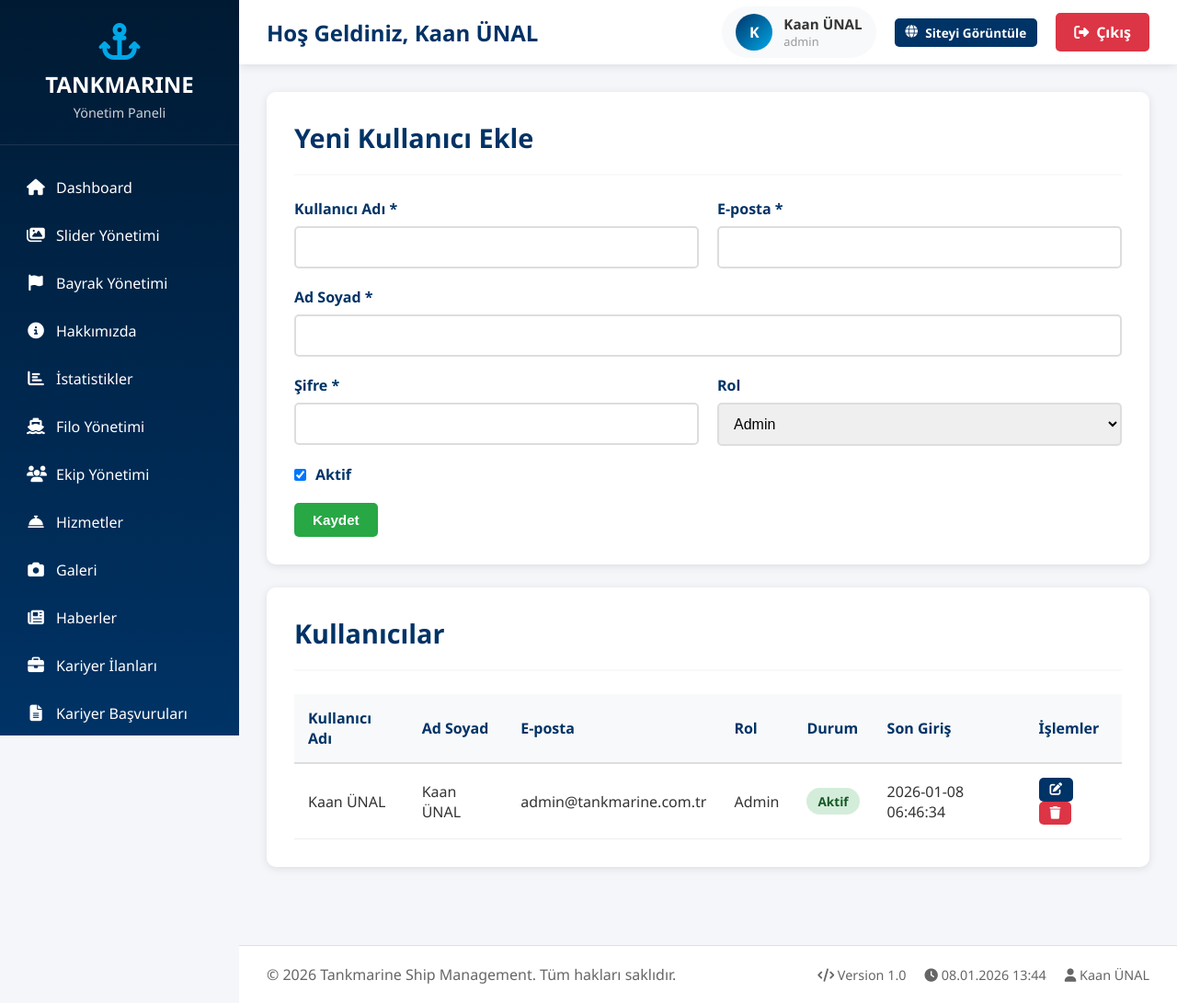
After one commit to KaannUNAL/tankmarine, a PHP site: page /admin/users.php in a window 1280 px wide. The commit adds this page. Shown: the whole page at 92% size. Run offline with PHP 8.4, Linux system fonts and the light colour scheme; a user stored in the database is signed in; data comes from the database, SQL or seed files in the repository; both versions use the stored data as it was after the commit.

Commit message:
Add files via upload

```diff
--- a/admin/header.php
+++ b/admin/header.php
@@ -555,6 +555,10 @@ $current_page = basename($_SERVER['PHP_SELF'], '.php');
             <a href="contact-fields.php" class="menu-item <?php echo $current_page == 'contact-fields' ? 'active' : ''; ?>">
                 <i class="fas fa-wpforms"></i>
                 <span>İletişim Formu</span>
+                            <a href="users.php" class="menu-item <?php echo $current_page == 'admin_users   ' ? 'active' : ''; ?>">
+                <i class="fas fa-users"></i>
+                <span>Kullanıcı Yönetimi</span>
+            </a>
             </a>
         </nav>
     </div>
--- a/admin/team.php
+++ b/admin/team.php
@@ -1,3 +1,5 @@
+
+
 <?php
 require_once 'header.php';
 
--- /dev/null
+++ b/admin/users.php
@@ -0,0 +1,208 @@
+<?php
+require_once 'header.php';
+
+/* ======================
+   KULLANICI SİL
+====================== */
+if (isset($_GET['delete'])) {
+    $id = (int)$_GET['delete'];
+
+    // Kendi hesabını silmeyi engelle (opsiyonel ama önerilir)
+    if ($id == $_SESSION['user_id']) {
+        flash('error', 'Kendi hesabınızı silemezsiniz!');
+        redirect('/admin/users.php');
+    }
+
+    $pdo->prepare("DELETE FROM admin_users WHERE id = ?")->execute([$id]);
+    flash('success', 'Kullanıcı başarıyla silindi!');
+    redirect('/admin/users.php');
+}
+
+/* ======================
+   EKLE / GÜNCELLE
+====================== */
+if ($_SERVER['REQUEST_METHOD'] === 'POST') {
+    $id        = $_POST['id'] ?? null;
+    $username  = trim($_POST['username']);
+    $email     = trim($_POST['email']);
+    $full_name = trim($_POST['full_name']);
+    $role      = $_POST['role'];
+    $active    = isset($_POST['active']) ? 1 : 0;
+    $password  = $_POST['password'] ?? null;
+
+    if ($id) {
+        // GÜNCELLE
+        if (!empty($password)) {
+            $hash = password_hash($password, PASSWORD_BCRYPT);
+            $stmt = $pdo->prepare("
+                UPDATE admin_users
+                SET username=?, email=?, full_name=?, role=?, active=?, password=?, updated_at=NOW()
+                WHERE id=?
+            ");
+            $stmt->execute([$username, $email, $full_name, $role, $active, $hash, $id]);
+        } else {
+            $stmt = $pdo->prepare("
+                UPDATE admin_users
+                SET username=?, email=?, full_name=?, role=?, active=?, updated_at=NOW()
+                WHERE id=?
+            ");
+            $stmt->execute([$username, $email, $full_name, $role, $active, $id]);
+        }
+        flash('success', 'Kullanıcı başarıyla güncellendi!');
+    } else {
+        // EKLE
+        $hash = password_hash($password, PASSWORD_BCRYPT);
+        $stmt = $pdo->prepare("
+            INSERT INTO admin_users
+            (username, password, email, full_name, role, active, created_at)
+            VALUES (?, ?, ?, ?, ?, ?, NOW())
+        ");
+        $stmt->execute([$username, $hash, $email, $full_name, $role, $active]);
+        flash('success', 'Kullanıcı başarıyla eklendi!');
+    }
+
+    redirect('/admin/users.php');
+}
+
+/* ======================
+   DÜZENLE
+====================== */
+$edit_user = null;
+if (isset($_GET['edit'])) {
+    $stmt = $pdo->prepare("SELECT * FROM admin_users WHERE id = ?");
+    $stmt->execute([$_GET['edit']]);
+    $edit_user = $stmt->fetch();
+}
+
+/* ======================
+   LİSTE
+====================== */
+$stmt = $pdo->query("SELECT * FROM admin_users ORDER BY id DESC");
+$users = $stmt->fetchAll();
+?>
+
+<?php if (flash('success')): ?>
+<div class="alert alert-success"><?php echo flash('success'); ?></div>
+<?php endif; ?>
+
+<?php if (flash('error')): ?>
+<div class="alert alert-danger"><?php echo flash('error'); ?></div>
+<?php endif; ?>
+
+<!-- ======================
+     FORM
+====================== -->
+<div class="content-card">
+    <div class="content-header">
+        <h2><?php echo $edit_user ? 'Kullanıcı Düzenle' : 'Yeni Kullanıcı Ekle'; ?></h2>
+    </div>
+
+    <form method="POST">
+        <?php if ($edit_user): ?>
+        <input type="hidden" name="id" value="<?php echo $edit_user['id']; ?>">
+        <?php endif; ?>
+
+        <div class="form-row">
+            <div class="form-group">
+                <label>Kullanıcı Adı *</label>
+                <input type="text" name="username" class="form-control"
+                       value="<?php echo $edit_user['username'] ?? ''; ?>" required>
+            </div>
+
+            <div class="form-group">
+                <label>E-posta *</label>
+                <input type="email" name="email" class="form-control"
+                       value="<?php echo $edit_user['email'] ?? ''; ?>" required>
+            </div>
+        </div>
+
+        <div class="form-group">
+            <label>Ad Soyad *</label>
+            <input type="text" name="full_name" class="form-control"
+                   value="<?php echo $edit_user['full_name'] ?? ''; ?>" required>
+        </div>
+
+        <div class="form-row">
+            <div class="form-group">
+                <label>Şifre <?php echo $edit_user ? '(Boş bırakılırsa değişmez)' : '*'; ?></label>
+                <input type="password" name="password" class="form-control"
+                       <?php echo $edit_user ? '' : 'required'; ?>>
+            </div>
+
+            <div class="form-group">
+                <label>Rol</label>
+                <select name="role" class="form-control">
+                    <option value="admin" <?php echo ($edit_user['role'] ?? '') == 'admin' ? 'selected' : ''; ?>>Admin</option>
+                    <option value="editor" <?php echo ($edit_user['role'] ?? '') == 'editor' ? 'selected' : ''; ?>>Editor</option>
+                </select>
+            </div>
+        </div>
+
+        <div class="form-group">
+            <label style="display:flex;gap:10px;align-items:center;">
+                <input type="checkbox" name="active" value="1"
+                    <?php echo (!$edit_user || $edit_user['active']) ? 'checked' : ''; ?>>
+                Aktif
+            </label>
+        </div>
+
+        <button type="submit" class="btn btn-success">
+            <?php echo $edit_user ? 'Güncelle' : 'Kaydet'; ?>
+        </button>
+
+        <?php if ($edit_user): ?>
+        <a href="users.php" class="btn btn-danger">İptal</a>
+        <?php endif; ?>
+    </form>
+</div>
+
+<!-- ======================
+     LİSTE
+====================== -->
+<div class="content-card">
+    <div class="content-header">
+        <h2>Kullanıcılar</h2>
+    </div>
+
+    <table class="data-table">
+        <thead>
+            <tr>
+                <th>Kullanıcı Adı</th>
+                <th>Ad Soyad</th>
+                <th>E-posta</th>
+                <th>Rol</th>
+                <th>Durum</th>
+                <th>Son Giriş</th>
+                <th>İşlemler</th>
+            </tr>
+        </thead>
+        <tbody>
+        <?php foreach ($users as $user): ?>
+            <tr>
+                <td><?php echo htmlspecialchars($user['username']); ?></td>
+                <td><?php echo htmlspecialchars($user['full_name']); ?></td>
+                <td><?php echo htmlspecialchars($user['email']); ?></td>
+                <td><?php echo ucfirst($user['role']); ?></td>
+                <td>
+                    <span class="badge badge-<?php echo $user['active'] ? 'success' : 'danger'; ?>">
+                        <?php echo $user['active'] ? 'Aktif' : 'Pasif'; ?>
+                    </span>
+                </td>
+                <td><?php echo $user['last_login'] ?? '-'; ?></td>
+                <td>
+                    <a href="users.php?edit=<?php echo $user['id']; ?>" class="btn btn-primary btn-sm">
+                        <i class="fas fa-edit"></i>
+                    </a>
+                    <a href="users.php?delete=<?php echo $user['id']; ?>"
+                       class="btn btn-danger btn-sm"
+                       onclick="return confirmDelete()">
+                        <i class="fas fa-trash"></i>
+                    </a>
+                </td>
+            </tr>
+        <?php endforeach; ?>
+        </tbody>
+    </table>
+</div>
+
+<?php require_once 'footer.php'; ?>
--- a/config.php
+++ b/config.php
@@ -6,7 +6,7 @@ define('DB_PASS', '');
 define('DB_NAME', 'tankmarine');
 
 // Site ayarları
-define('SITE_URL', 'http://localhost/tankmarine');
+define('SITE_URL', 'http://' . $_SERVER['HTTP_HOST'] . '/tankmarine');
 define('UPLOAD_PATH', __DIR__ . '/uploads/');
 define('UPLOAD_URL', SITE_URL . '/uploads/');
 
@@ -152,4 +152,7 @@ function trToEn($text) {
     $en = array('s','s','i','i','i','g','g','u','u','o','o','c','c');
     return str_replace($tr, $en, $text);
 }
+
+
+
 ?>
```
Also changed, not shown: tankmarine.sql (+4 -4 lines).
